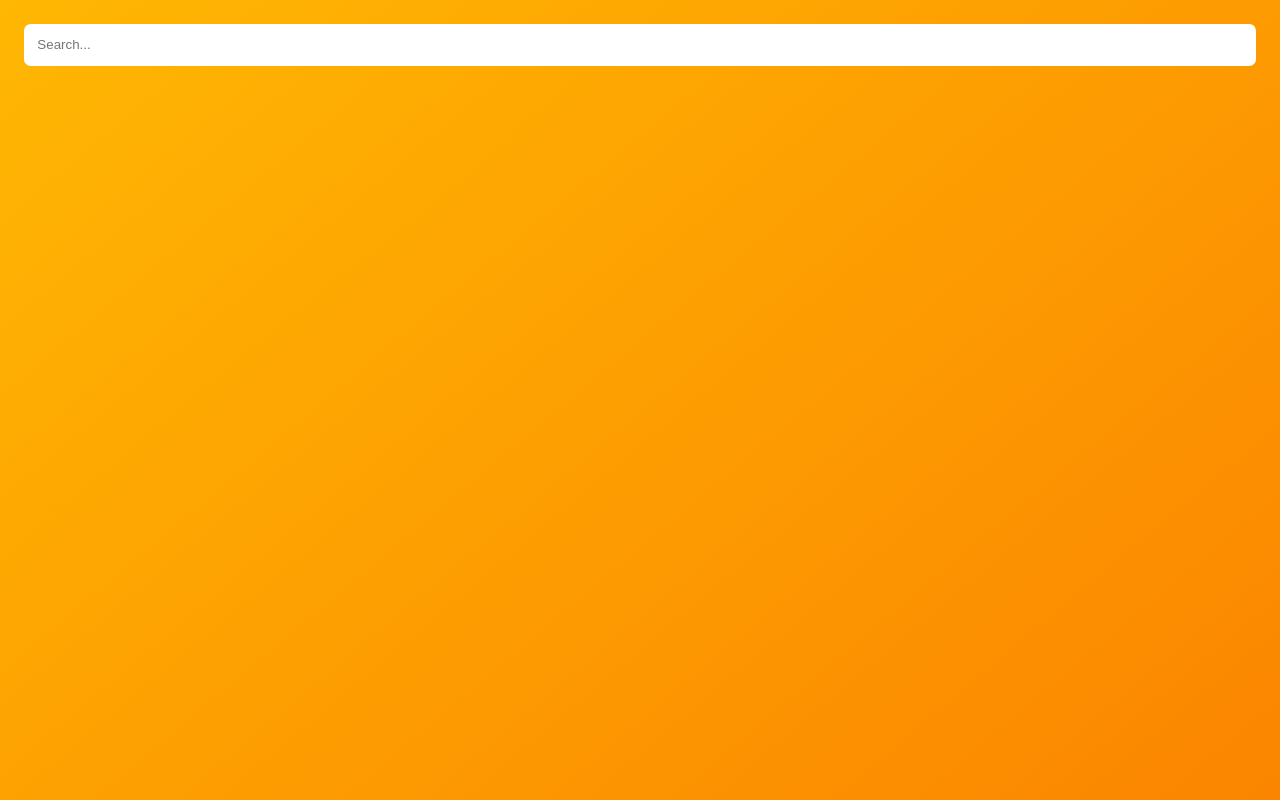
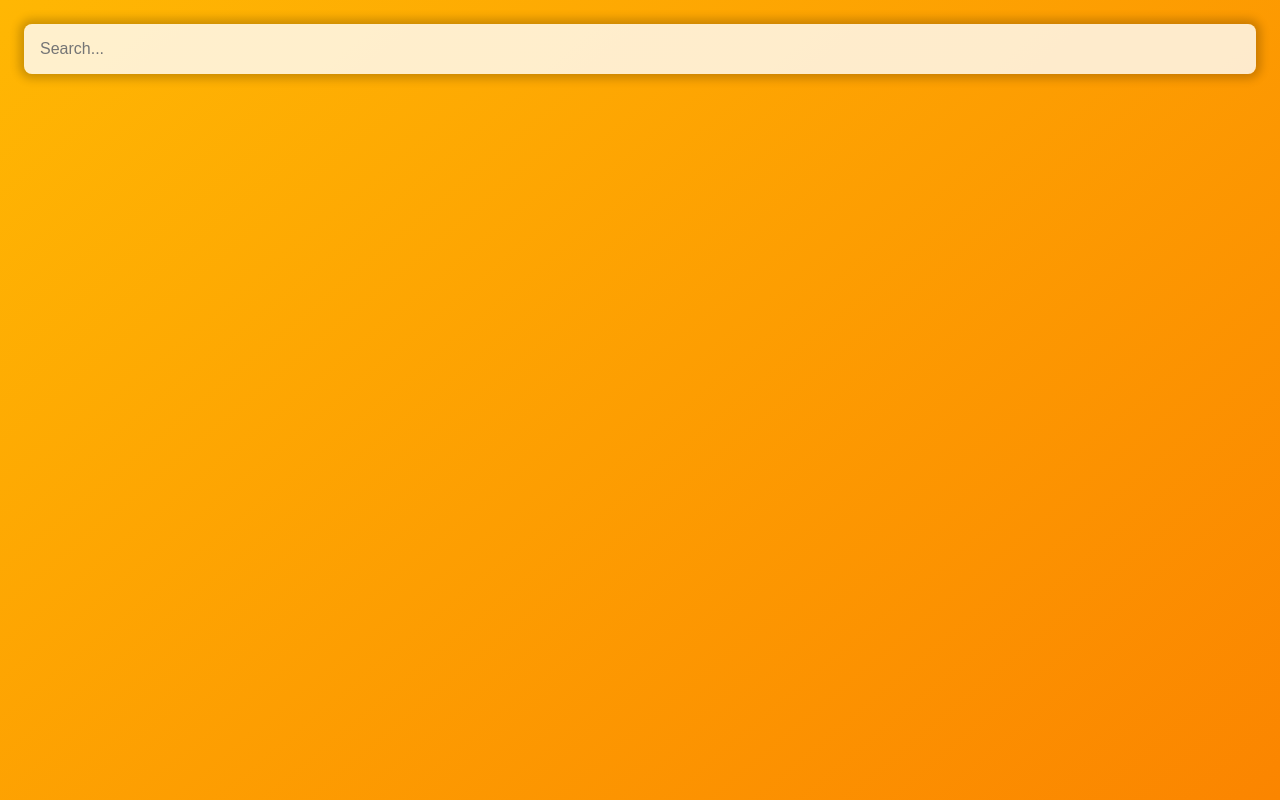
Before and after one commit to jakeredgrave/weather-app, a React (Create React App) app: page / in a window 1280 px wide. Built offline with nearby package versions, Linux system fonts and the light colour scheme.

Commit message:
Search bar

```diff
--- a/src/index.css
+++ b/src/index.css
@@ -27,4 +27,20 @@ main {
   padding: 1em;
   border: none;
   border-radius: 0.5em;
+
+  background-color: rgba(255, 255, 255, 0.8);
+
+  appearance: none;
+  outline: none;
+
+  color: #023047;
+  font-size: 1rem;
+
+  box-shadow: 0px 0px 10px 5px rgba(0, 0, 0, 0.2);
+
+  transition: 0.4s ease;
 }
+
+.search-bar:focus {
+  background-color: rgba(255, 255, 255, 1);
+}
```
